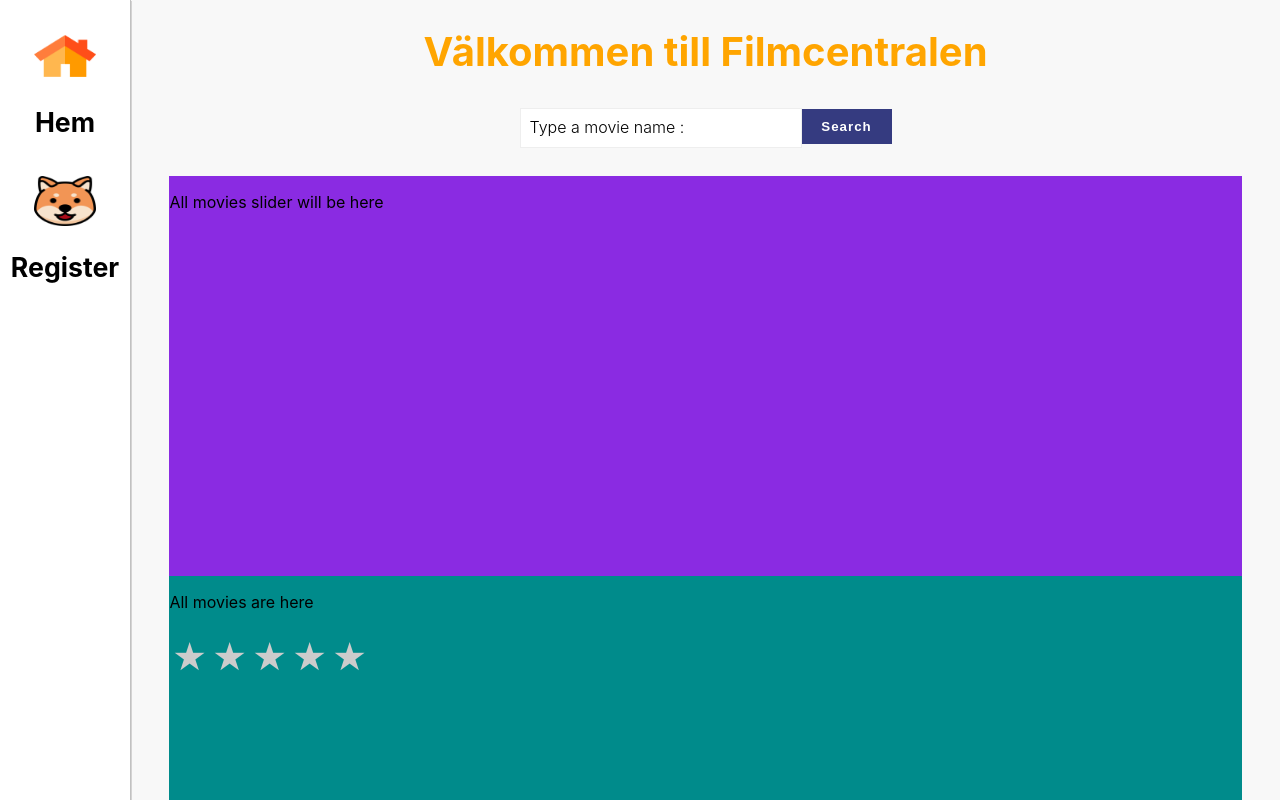
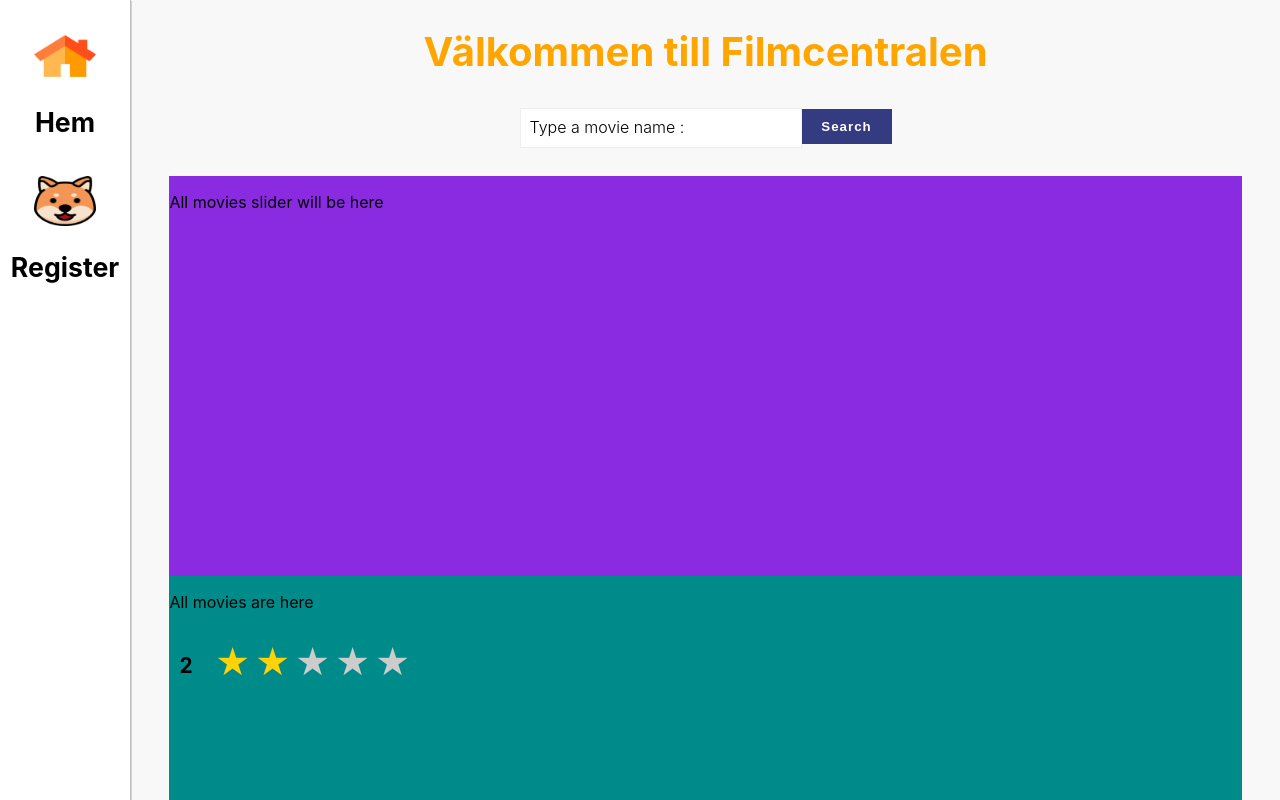
Before and after one commit to ahmadardal/movie-webshop, a React (Create React App) app: page / in a window 1280 px wide. Shown: the top 800 px of the page. Built offline with nearby package versions, Linux system fonts and the light colour scheme; no server answers.

Commit message:
added int rating to the left

```diff
--- a/src/components/reusableComponents/starrating.js
+++ b/src/components/reusableComponents/starrating.js
@@ -1,13 +1,16 @@
 import { useState } from "react";
 import "../../styles/starrating.css";
 
-const StarRating = () => {
+const StarRating = (currentRating) => {
 
-    const [rating, setRating] = useState(0);
+    // This is temporary, this will be a int and set int function we take in from the moviecard component
+    const [rating, setRating] = useState(2);
+
     const [hover, setHover] = useState(0);
 
     return (
       <div className="star-rating">
+          <p>{rating}</p>
         {[...Array(5)].map((star, index) => {
           index += 1;
           return (
@@ -28,3 +31,14 @@ const StarRating = () => {
   };
 
 export default StarRating;
+
+/*
+
+Set rating from start from the Int                                  [x]
+Even up the Int so that it can be converted to a star               []
+Do a average int to the left of the stars                           []
+Take in Int rating from object.vote_average                         []
+Change setRating to a function you take in (setRating from object)  []
+Find a way to show half a star                                      []
+
+*/
--- a/src/styles/starrating.css
+++ b/src/styles/starrating.css
@@ -1,3 +1,7 @@
+.star-rating {
+  display: flex;
+  width: 250px;
+}
 .star-rating button {
     background-color: transparent;
     border: none;
@@ -17,3 +21,11 @@
 
     font-size: 2.5em;
   }
+
+  .star-rating p {
+    margin-top: 25px;
+    margin-left: 10px;
+    margin-right: 20px;
+    font-weight: bold;
+    font-size: 1.3em;
+  }
```
